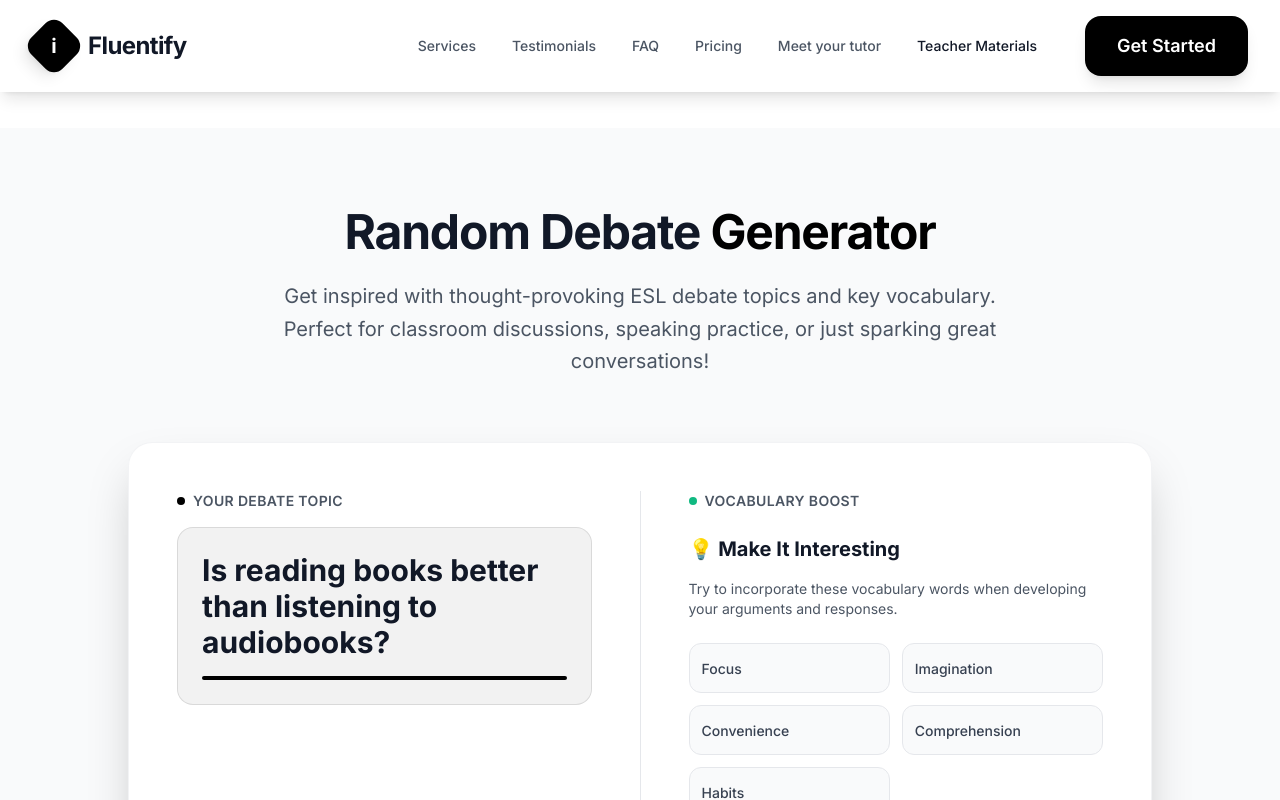
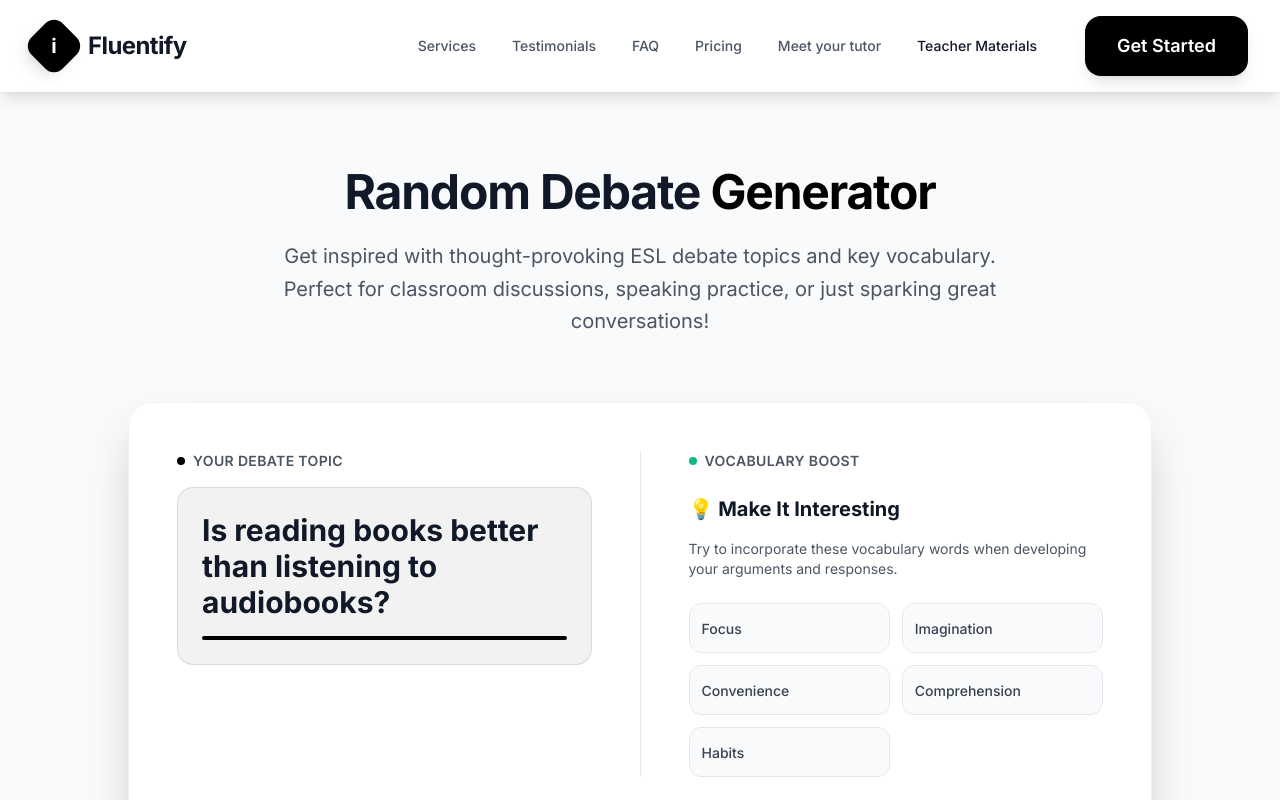
Before and after one commit to janicooper7/LearnWithMillie, a Next.js app: page /teacher-materials in a window 1280 px wide. Shown: the top 800 px of the page. Built offline with nearby package versions, Linux system fonts and the light colour scheme; no server answers.

Commit message:
improve the ui on teachers section

```diff
--- a/src/app/teacher-materials/page.tsx
+++ b/src/app/teacher-materials/page.tsx
@@ -23,7 +23,7 @@ export const metadata: Metadata = {
 
 export default function DebateGeneratorPage() {
   return (
-    <main className='relative pt-16'>
+    <main className='relative pt-6'>
       <DebateGenerator />
     </main>
   )
```
